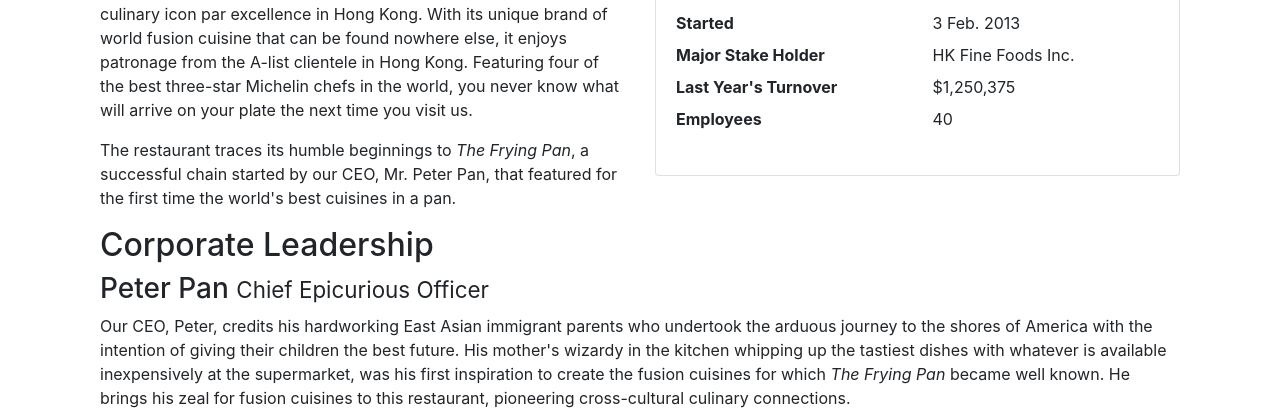
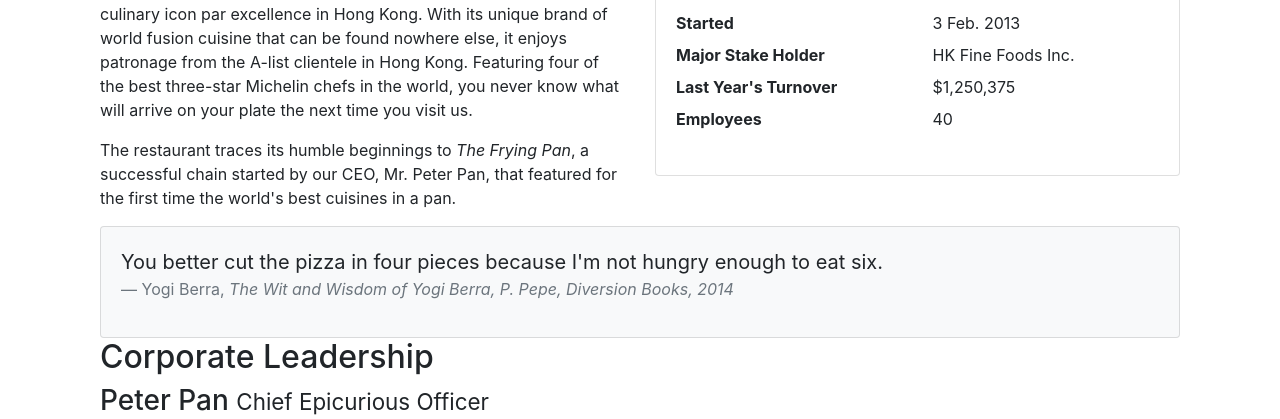
Before and after one commit to deepikagoel1/bootstrap4-app, a website: page aboutus.html in a window 1280 px wide. Shown: the part 533-952 px from the top of the page. Drawn offline with nearby package versions, Linux system fonts and the light colour scheme.

Commit message:
add second card using blockquotations

```diff
--- a/aboutus.html
+++ b/aboutus.html
@@ -84,6 +84,17 @@
                         </dl>
                     </div>
                 </div>
+            </div>
+            <div class="col-12">
+                <div class="card card-body bg-light">
+                    <blockquote class="blockquote">
+                        <p class="mb-0">You better cut the pizza in four pieces because I'm not hungry enough to eat six.
+                        </p>
+                        <footer class="blockquote-footer">Yogi Berra,
+                            <cite title="Source Title">The Wit and Wisdom of Yogi Berra, P. Pepe, Diversion Books, 2014
+                            </cite>
+                        </footer>
+                    </blockquote>
             </div>
         </div>
 
```
